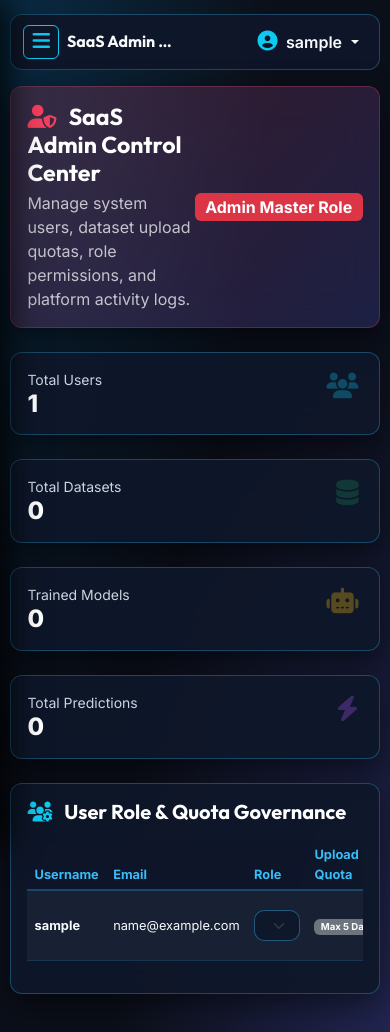
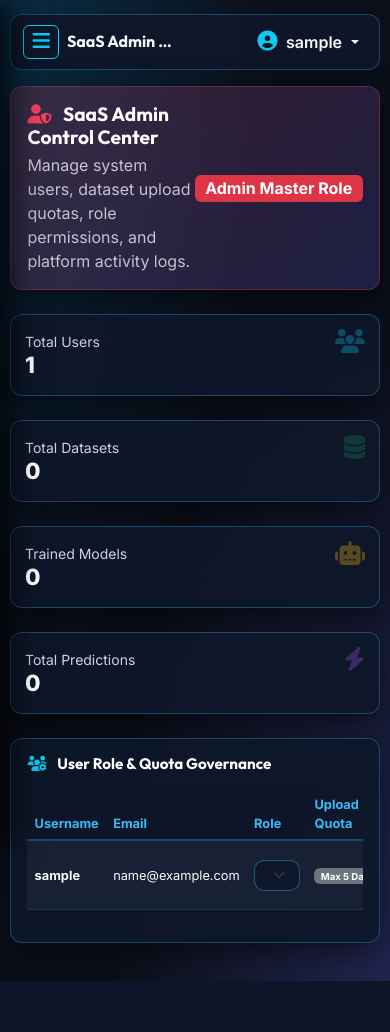
Before and after one commit to surajrajvaghela12/IntelliHub-AI, a Django app: page /admin-panel/ in a window 390 px wide. After the commit the page ends 981 px from the top, so only its background shows below. Run offline with Django 4.2, Linux system fonts and the light colour scheme; the visitor is signed in with stand-in values (Sample User, id 1); data comes from the database, SQL or seed files in the repository; data that the repository does not hold is empty; some libraries are stand-ins or nearby versions.

Commit message:
Remove all syllabus/unit text from all templates, verify 100% clean test execution, and optimize mobile icon/typography scaling

```diff
--- a/static/css/custom.css
+++ b/static/css/custom.css
@@ -335,6 +335,15 @@ p, span, label, small, div, td, th {
         overflow: hidden;
         text-overflow: ellipsis;
     }
+    h3 {
+        font-size: 1.35rem !important;
+    }
+    h4 {
+        font-size: 1.2rem !important;
+    }
+    h5 {
+        font-size: 1.05rem !important;
+    }
 }
 
 @media screen and (max-width: 575.98px) {
@@ -342,11 +351,16 @@ p, span, label, small, div, td, th {
         padding: 1rem !important;
         border-radius: 12px !important;
     }
+    .stat-card {
+        padding: 1rem 0.85rem !important;
+    }
     .stat-card .stat-value {
-        font-size: 1.5rem !important;
+        font-size: 1.4rem !important;
     }
     .stat-card .stat-icon {
-        font-size: 1.6rem !important;
+        font-size: 1.5rem !important;
+        top: 0.85rem !important;
+        right: 0.85rem !important;
     }
     .btn-gradient-primary {
         padding: 0.4rem 0.75rem !important;
@@ -359,4 +373,13 @@ p, span, label, small, div, td, th {
     .top-header-title {
         max-width: 110px;
     }
+    h3 {
+        font-size: 1.2rem !important;
+    }
+    h4 {
+        font-size: 1.1rem !important;
+    }
+    h5 {
+        font-size: 0.95rem !important;
+    }
 }
--- a/templates/base.html
+++ b/templates/base.html
@@ -11,7 +11,7 @@
     <!-- Plotly.js -->
     <script src="https://cdn.plot.ly/plotly-latest.min.js"></script>
     <!-- Custom CSS -->
-    <link rel="stylesheet" href="/static/css/custom.css?v=5.0">
+    <link rel="stylesheet" href="/static/css/custom.css?v=6.0">
     {% block extra_css %}{% endblock %}
 </head>
 <body>
--- a/templates/reports/report_center.html
+++ b/templates/reports/report_center.html
@@ -63,7 +63,7 @@
                 <div class="col-md-6">
                     <div class="p-3 bg-dark bg-opacity-75 rounded-3 border border-secondary">
                         <h6 class="fw-bold text-light mb-1"><i class="fa-solid fa-4 text-purple me-2" style="color:#a855f7"></i> Verification Signature & Timestamp</h6>
-                        <p class="text-muted small mb-0">User role verification, timestamp, and Lok Jagruti University syllabus branding.</p>
+                        <p class="text-muted small mb-0">User verification, Indian Standard Time timestamp, and security hash.</p>
                     </div>
                 </div>
             </div>
```
Also changed, not shown: templates/dl_studio/dl_studio.html (+16 -18 lines), templates/eda/eda_dashboard.html (+4 -4 lines), templates/ml_studio/ml_studio.html (+8 -8 lines).
